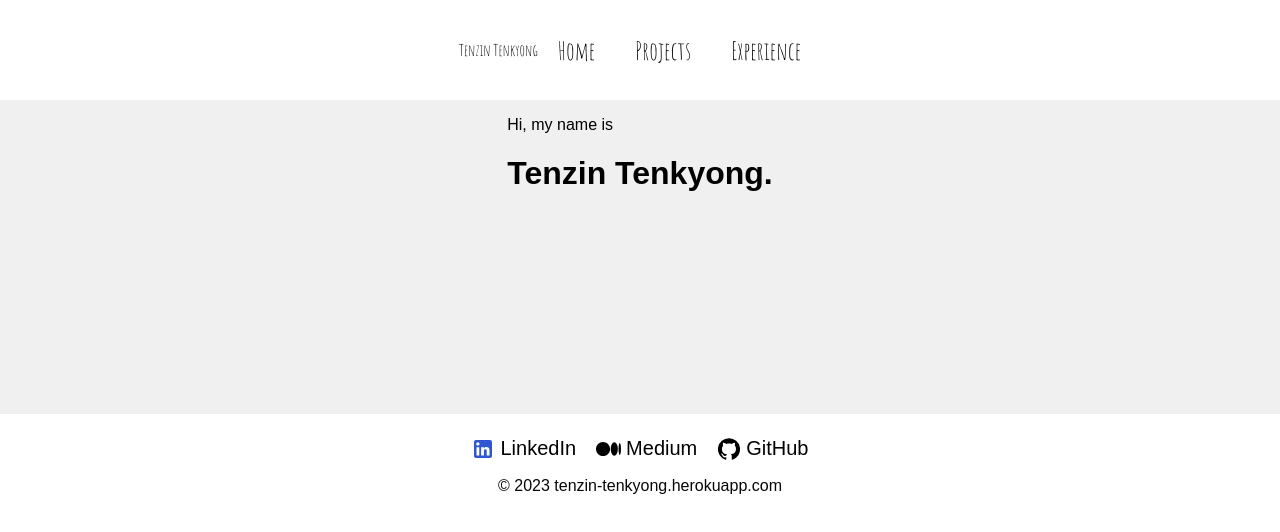
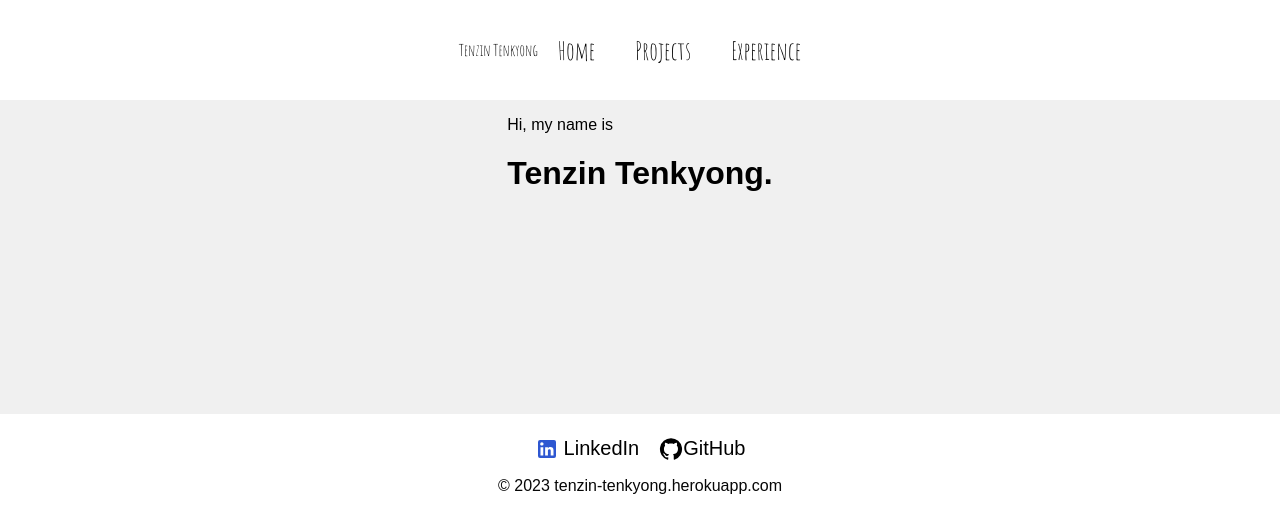
Before and after one commit to tkyg/my_portfolio, a React (Create React App) app: page / in a window 1280 px wide. Shown: the top 532 px of the page. Built offline with nearby package versions, Linux system fonts and the light colour scheme; a web font is replaced by a local one.

Commit message:
update configuration

```diff
--- a/src/components/Footer.jsx
+++ b/src/components/Footer.jsx
@@ -1,30 +1,55 @@
-import React from 'react'
-import LinkedInIcon from '@mui/icons-material/LinkedIn'
+// import React from 'react'
+// import LinkedInIcon from '@mui/icons-material/LinkedIn'
+// import GitHubIcon from '@mui/icons-material/GitHub';
+// import { FontAwesomeIcon } from '@fortawesome/react-fontawesome';
+// import { faMedium } from '@fortawesome/free-brands-svg-icons';
+// import './styles/footer.css'
+
+// const Footer = () => {
+//   return (
+//     <div className='footer'>
+//       <div className='socialMedia'>
+//         <a href="https://www.linkedin.com/in/tenzintenkyong/" target="_blank" rel="noopener noreferrer">
+//           <LinkedInIcon className="linkedin-icon"/>
+//           <span>LinkedIn</span>
+//         </a>
+//         <a href="https://medium.com/@ttenkyong" target="_blank" rel="noopener noreferrer">
+//           <FontAwesomeIcon icon={faMedium} className="medium-icon"/>
+//           <span>Medium</span>
+//         </a>
+//         <a href="https://github.com/tkyg" target="_blank" rel="noopener noreferrer">
+//           <GitHubIcon className="medium-icon"/>
+//           <span>GitHub</span>
+//         </a>
+//       </div>
+//       <p> &copy; 2023 tenzin-tenkyong.herokuapp.com</p>
+//     </div>
+//   )
+// }
+
+// export default Footer
+
+import React from 'react';
+import LinkedInIcon from '@mui/icons-material/LinkedIn';
 import GitHubIcon from '@mui/icons-material/GitHub';
-import { FontAwesomeIcon } from '@fortawesome/react-fontawesome';
-import { faMedium } from '@fortawesome/free-brands-svg-icons';
-import './styles/footer.css'
+import './styles/footer.css';
 
 const Footer = () => {
   return (
     <div className='footer'>
       <div className='socialMedia'>
         <a href="https://www.linkedin.com/in/tenzintenkyong/" target="_blank" rel="noopener noreferrer">
-          <LinkedInIcon className="linkedin-icon"/>
+          <LinkedInIcon className="linkedin-icon" />
           <span>LinkedIn</span>
         </a>
-        <a href="https://medium.com/@ttenkyong" target="_blank" rel="noopener noreferrer">
-          <FontAwesomeIcon icon={faMedium} className="medium-icon"/>
-          <span>Medium</span>
-        </a>
         <a href="https://github.com/tkyg" target="_blank" rel="noopener noreferrer">
-          <GitHubIcon className="medium-icon"/>
+          <GitHubIcon className="github-icon" />
           <span>GitHub</span>
         </a>
       </div>
-      <p> &copy; 2023 tenzin-tenkyong.herokuapp.com</p>
+      <p>&copy; 2023 tenzin-tenkyong.herokuapp.com</p>
     </div>
-  )
-}
+  );
+};
 
-export default Footer
+export default Footer;
```
